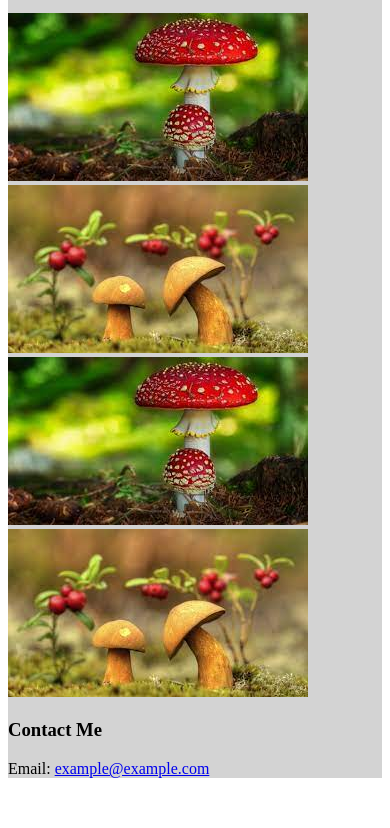
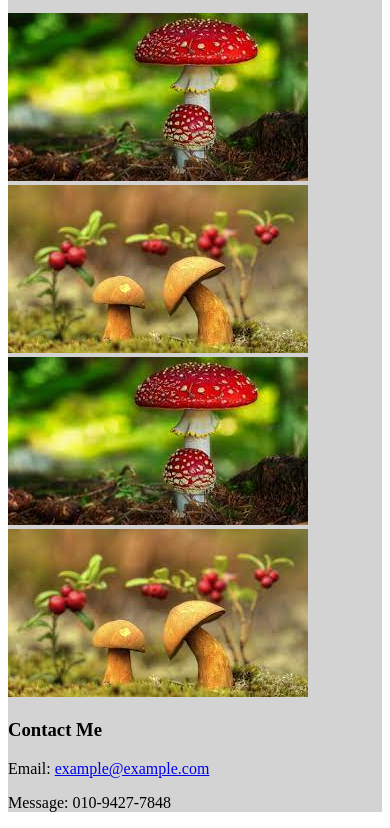
Before and after one commit to KimWonjong123/webprogramminglab, a plain HTML site: page week4/index.html in a window 390 px wide. Shown: the part 733-1561 px from the top of the page. Before the commit the page ends 1527 px from the top, so only its background shows below. Drawn offline with Linux system fonts and the light colour scheme.

Commit message:
footer phone number

```diff
--- a/week4/index.html
+++ b/week4/index.html
@@ -67,6 +67,9 @@
             <p>
                 Email: <a href="mailto:example@example.com">example@example.com</a>
             </p>
+            <p>
+                Message: 010-9427-7848
+            </p>
         </footer>
     </div>
 </body>
```
